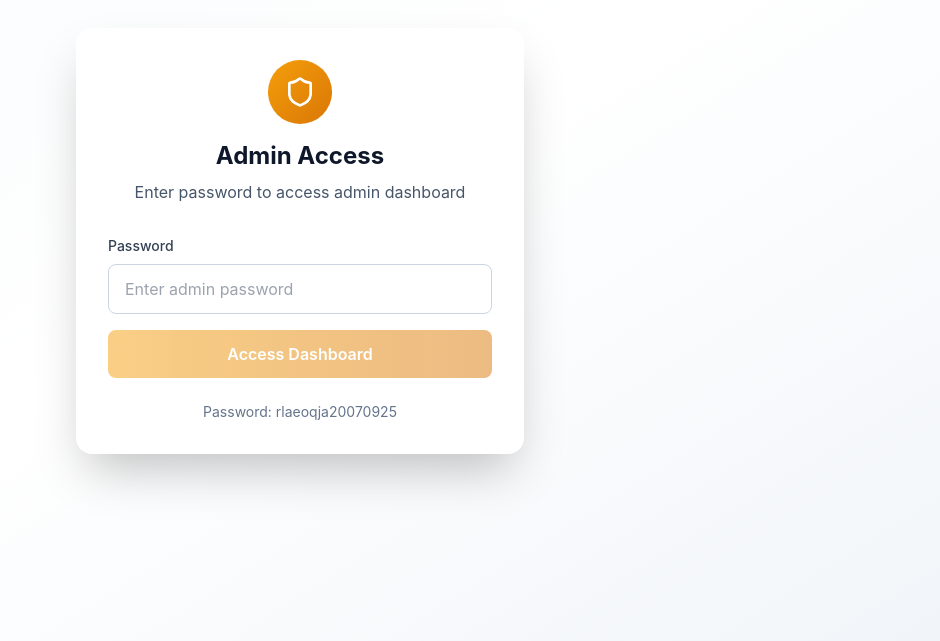
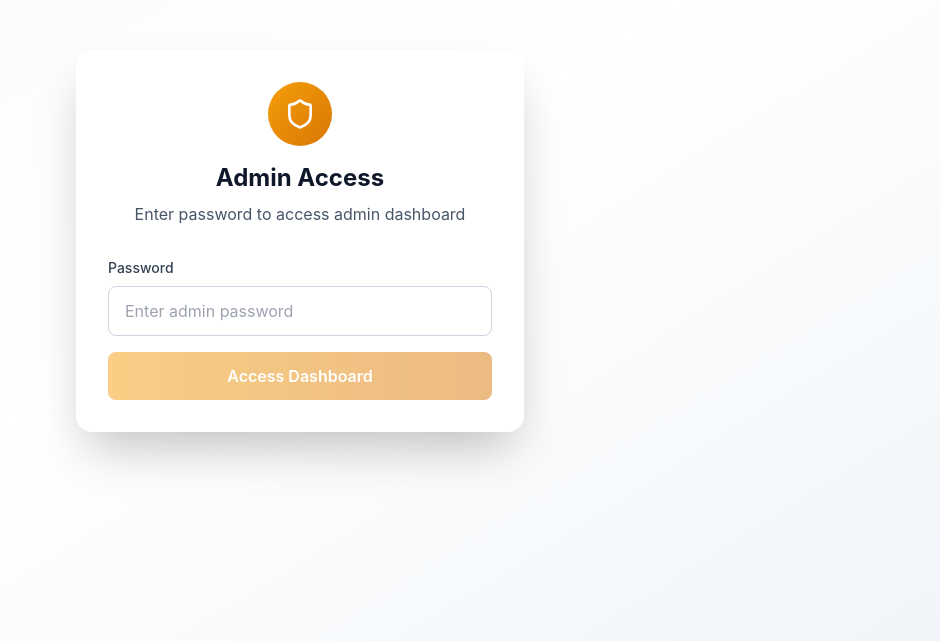
Before and after one commit to ryoheina/traiding, a Next.js app: page /admin/dashboard in a window 1280 px wide. Shown: the part 159-800 px from the top of the page, without its empty margins (340-1280 px from the left). Built offline with nearby package versions, Linux system fonts and the light colour scheme.

Commit message:
Fix project API cookie parsing, remove admin password hint, fix login redirect to team page

```diff
--- a/src/app/admin/dashboard/page.tsx
+++ b/src/app/admin/dashboard/page.tsx
@@ -281,10 +281,6 @@ export default function AdminDashboard() {
               )}
             </button>
           </form>
-
-          <p className="mt-6 text-center text-sm text-wolf-500 dark:text-wolf-400">
-            Password: rlaeoqja20070925
-          </p>
         </motion.div>
       </div>
     );
--- a/src/app/api/projects/[id]/route.ts
+++ b/src/app/api/projects/[id]/route.ts
@@ -11,7 +11,7 @@ const checkAdminAuth = async (request: NextRequest) => {
     return { authorized: false, reason: 'No session' };
   }
 
-  const sessionData = JSON.parse(sessionCookie.value);
+  const sessionData = JSON.parse(decodeURIComponent(sessionCookie.value));
   if (!sessionData.userId) {
     return { authorized: false, reason: 'Invalid session' };
   }
--- a/src/app/api/projects/route.ts
+++ b/src/app/api/projects/route.ts
@@ -49,7 +49,7 @@ export async function POST(request: NextRequest) {
       );
     }
 
-    const sessionData = JSON.parse(sessionCookie.value);
+    const sessionData = JSON.parse(decodeURIComponent(sessionCookie.value));
     if (!sessionData.userId) {
       console.log('[PROJECTS] No userId in session');
       return NextResponse.json(
--- a/src/app/login/page.tsx
+++ b/src/app/login/page.tsx
@@ -64,7 +64,7 @@ export default function LoginPage() {
         if (data.user.role === "admin") {
           router.push("/admin/dashboard");
         } else if (data.user.approval_status === "approved") {
-          router.push("/dashboard");
+          router.push("/team");
         } else {
           router.push("/register/success");
         }
```
